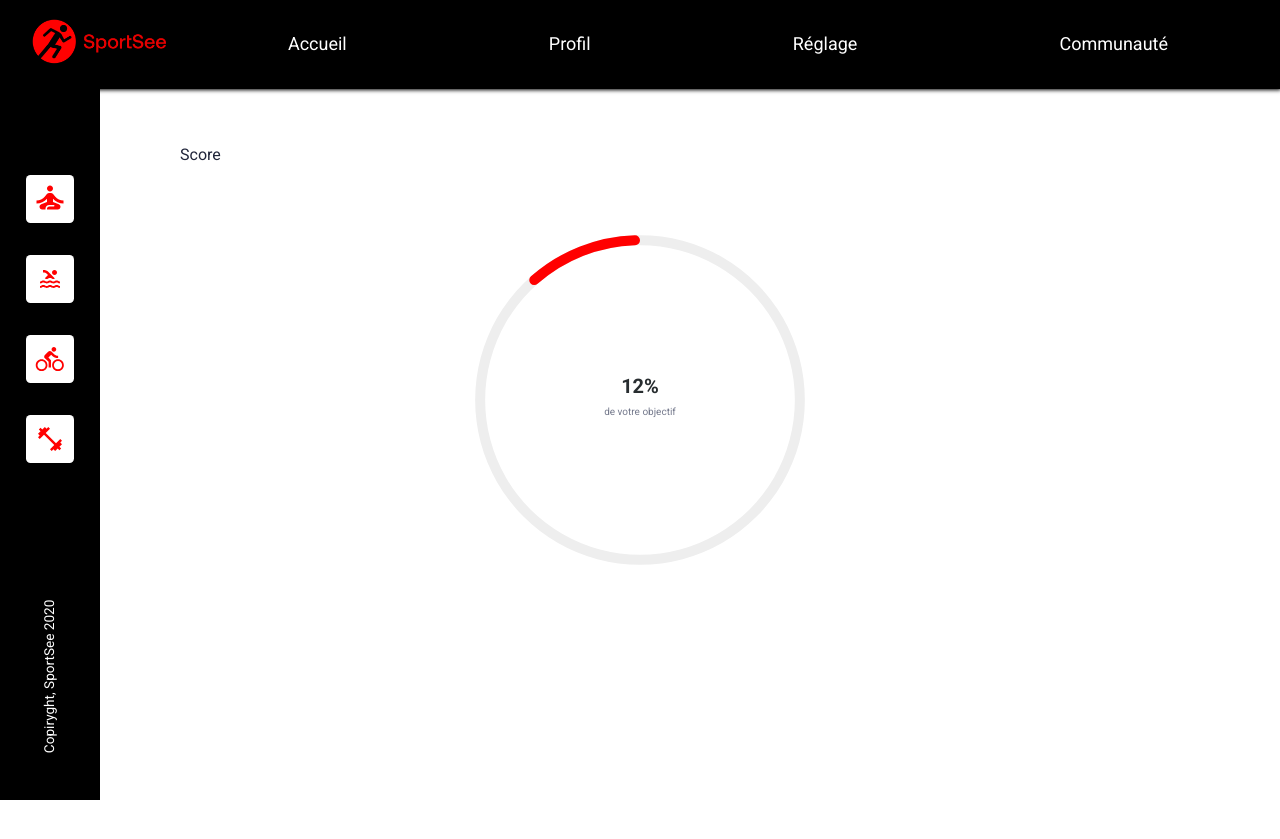
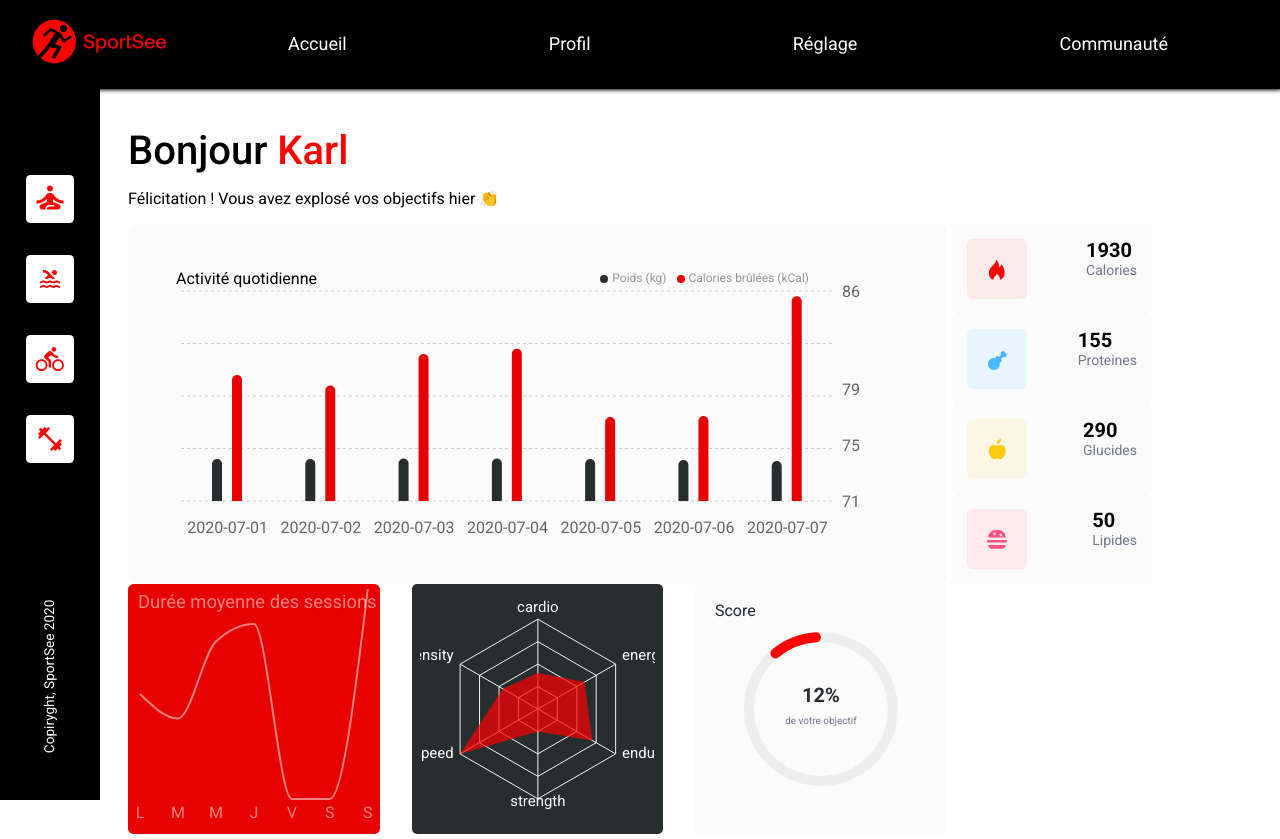
Before and after one commit to pyko7/SportSee-front, a React (Vite) app: page / in a window 1280 px wide. Before the commit the page ends 800 px from the top, so only its background shows below. Built offline with nearby package versions, Linux system fonts and the light colour scheme; no server answers.

Commit message:
chore: refacto

```diff
--- a/src/App.css
+++ b/src/App.css
@@ -10,7 +10,7 @@ main {
 .container {
   width: 100%;
   height: 100%;
-  padding: 8rem 10rem;
+  padding: 8rem;
   display: flex;
   justify-content: center;
 }
--- a/src/App.jsx
+++ b/src/App.jsx
@@ -48,6 +48,10 @@ const App = () => {
           {error && <Error />}
           {user && activity && averageSessions && performance && (
             <Dashboard
+              calorieCount={user.calorieCount}
+              proteinCount={user.proteinCount}
+              carbohydrateCount={user.carbohydrateCount}
+              lipidCount={user.lipidCount}
               activity={activity}
               averageSessions={averageSessions}
               firstName={user.firstName}
--- a/src/components/BarChart/BarChartContainer.jsx
+++ b/src/components/BarChart/BarChartContainer.jsx
@@ -23,14 +23,24 @@ import {
 const BarChartContainer = ({ title, data }) => {
   return (
     <ResponsiveContainer style={barChartContainerStyle}>
-      <span style={barChartTitleStyle}>{title}</span>
       <BarChart
+        height={300}
         data={data}
         barGap={barStyle.gap}
         barSize={barStyle.width}
         barCategoryGap={barStyle.barsGap}
         style={barChartStyle}
       >
+        <text
+          x="0"
+          y="0"
+          textAnchor="start"
+          dominantBaseline="hanging"
+          style={barChartTitleStyle}
+        >
+          {title}
+        </text>
+
         <Legend
           iconType="circle"
           iconSize={8}
--- a/src/components/BarChart/_style.js
+++ b/src/components/BarChart/_style.js
@@ -1,7 +1,6 @@
 export const barChartContainerStyle = {
   position: "relative",
   width: "100%",
-  height: "100%",
   backgroundColor: "#FBFBFB",
   borderRadius: "0.5rem",
   padding: "3rem",
--- a/src/components/Dashboard/Dashboard.css
+++ b/src/components/Dashboard/Dashboard.css
@@ -1,8 +1,6 @@
 .dashboard {
   width: 100%;
   height: 100%;
-  display: flex;
-  flex-direction: column;
 }
 
 .title-subtitle-container {
@@ -18,3 +16,29 @@
 .title > span {
   color: red;
 }
+
+.charts-cards-container {
+  display: flex;
+  justify-content: space-between;
+  width: 100%;
+  height: 100%;
+}
+
+.charts-container {
+  width: 80%;
+  display: flex;
+  flex-direction: column;
+  gap: "20rem";
+}
+
+.charts-bottom-container {
+  width: 100%;
+  display: flex;
+
+  gap: 2rem;
+}
+
+.cards-container {
+  width: 15%;
+  min-width: 200px;
+}
--- a/src/components/Dashboard/Dashboard.jsx
+++ b/src/components/Dashboard/Dashboard.jsx
@@ -4,8 +4,13 @@ import BarChartContainer from "../BarChart/BarChartContainer";
 import LineChartContainer from "../LineChart/LineChartContainer";
 import RadarChartContainer from "../RadarChart/RadarChartContainer";
 import RadialBarChartContainer from "../RadialBarChart/RadialBarChartContainer";
+import CardContainer from "../CardContainer/CardContainer";
 
 const Dashboard = ({
+  calorieCount,
+  proteinCount,
+  carbohydrateCount,
+  lipidCount,
   firstName,
   activity,
   averageSessions,
@@ -14,17 +19,32 @@ const Dashboard = ({
 }) => {
   const barChartTitle = "Activité quotidienne";
   const lineChartTitle = "Durée moyenne des sessions";
+  const radarBarChartTitle = "Score";
 
   return (
     <div className="dashboard">
-      {/* <DashboardHeader firstName={firstName} />
-      <BarChartContainer title={barChartTitle} data={activity.sessions} />
-      <LineChartContainer
-        title={lineChartTitle}
-        data={averageSessions.sessions}
-      />
-      <RadarChartContainer data={performance} /> */}
-      <RadialBarChartContainer data={score} />
+      <DashboardHeader firstName={firstName} />
+      <div className="charts-cards-container">
+        <div className="charts-container">
+          <BarChartContainer title={barChartTitle} data={activity.sessions} />
+          <div className="charts-bottom-container ">
+            <LineChartContainer
+              title={lineChartTitle}
+              data={averageSessions.sessions}
+            />
+            <RadarChartContainer data={performance} />
+            <RadialBarChartContainer title={radarBarChartTitle} data={score} />
+          </div>
+        </div>
+        <div className="cards-container">
+          <CardContainer
+            calorieCount={calorieCount}
+            proteinCount={proteinCount}
+            carbohydrateCount={carbohydrateCount}
+            lipidCount={lipidCount}
+          />
+        </div>
+      </div>
     </div>
   );
 };
--- a/src/components/LineChart/LineChartContainer.jsx
+++ b/src/components/LineChart/LineChartContainer.jsx
@@ -22,12 +22,20 @@ const LineChartContainer = ({ title, data }) => {
   return (
     <ResponsiveContainer
       width="100%"
-      height="100%"
+      height={250}
       style={lineChartContainerStyle}
     >
-      <span style={lineChartTitleStyle}>{title}</span>
+      <LineChart width="100%" data={data}>
+        <text
+          x="10"
+          y="10"
+          textAnchor="start"
+          dominantBaseline="hanging"
+          style={lineChartTitleStyle}
+        >
+          {title}
+        </text>
 
-      <LineChart width="100%" height="100%" data={data}>
         <XAxis
           axisLine={false}
           tickLine={false}
@@ -35,6 +43,7 @@ const LineChartContainer = ({ title, data }) => {
           type="category"
           tick={xAxisStyle}
           tickFormatter={(val) => getWeekDay(val)}
+          padding={{ left: 7, right: 7 }}
         />
         <YAxis axisLine={false} tickLine={false} hide dataKey="sessionLength" />
         <Tooltip
--- a/src/components/LineChart/_style.js
+++ b/src/components/LineChart/_style.js
@@ -19,7 +19,7 @@ export const xAxisStyle = {
 };
 
 export const lineChartTitleStyle = {
-  fontSize: "1.35rem",
-  color: "#FFF",
+  fontSize: "1.15rem",
+  fill: "#FFF",
   opacity: 0.5,
 };
--- a/src/components/RadarChart/RadarChartContainer.jsx
+++ b/src/components/RadarChart/RadarChartContainer.jsx
@@ -14,12 +14,18 @@ const RadarChartContainer = ({ data }) => {
   return (
     <ResponsiveContainer
       width="100%"
-      height="100%"
-      style={{ backgroundColor: "#282D30" }}
+      height={250}
+      style={{ backgroundColor: "#282D30", borderRadius: "5px" }}
     >
-      <RadarChart cx="50%" cy="50%" outerRadius="80%" data={formattedData.data}>
+      <RadarChart
+        cx="50%"
+        cy="50%"
+        outerRadius="80%"
+        data={formattedData.data}
+        style={{ padding: "0.5rem" }}
+      >
         <PolarGrid stroke="#FFF" />
-        <PolarAngleAxis dataKey="kind" tick={{ fill: "#FFF" }} />
+        <PolarAngleAxis width="100%" dataKey="kind" tick={{ fill: "#FFF" }} />
         <Radar name="Value" dataKey="value" fill="#FF0101" fillOpacity={0.7} />
       </RadarChart>
     </ResponsiveContainer>
--- a/src/components/RadialBarChart/RadialBarChartContainer.jsx
+++ b/src/components/RadialBarChart/RadialBarChartContainer.jsx
@@ -10,11 +10,15 @@ import {
   RadialBarChartLabel,
 } from "./_styles";
 
-const RadialBarChartContainer = ({ data }) => {
+const RadialBarChartContainer = ({ data, title }) => {
   const score = [{ name: "Score", value: data * 100 }];
 
   return (
-    <ResponsiveContainer width="100%" height="100%">
+    <ResponsiveContainer
+      width="100%"
+      height={250}
+      style={{ background: "#FBFBFB", borderRadius: "5px" }}
+    >
       <RadialBarChart
         cx="50%"
         cy="50%"
@@ -39,7 +43,7 @@ const RadialBarChartContainer = ({ data }) => {
           dominantBaseline="hanging"
           style={RadialBarChartTitle}
         >
-          Score
+          {title}
         </text>
         <text
           x="50%"
```
Also changed, not shown: src/components/RadialBarChart/_styles.js (renamed from src/components/RadialBarChart/_styles.ts).
